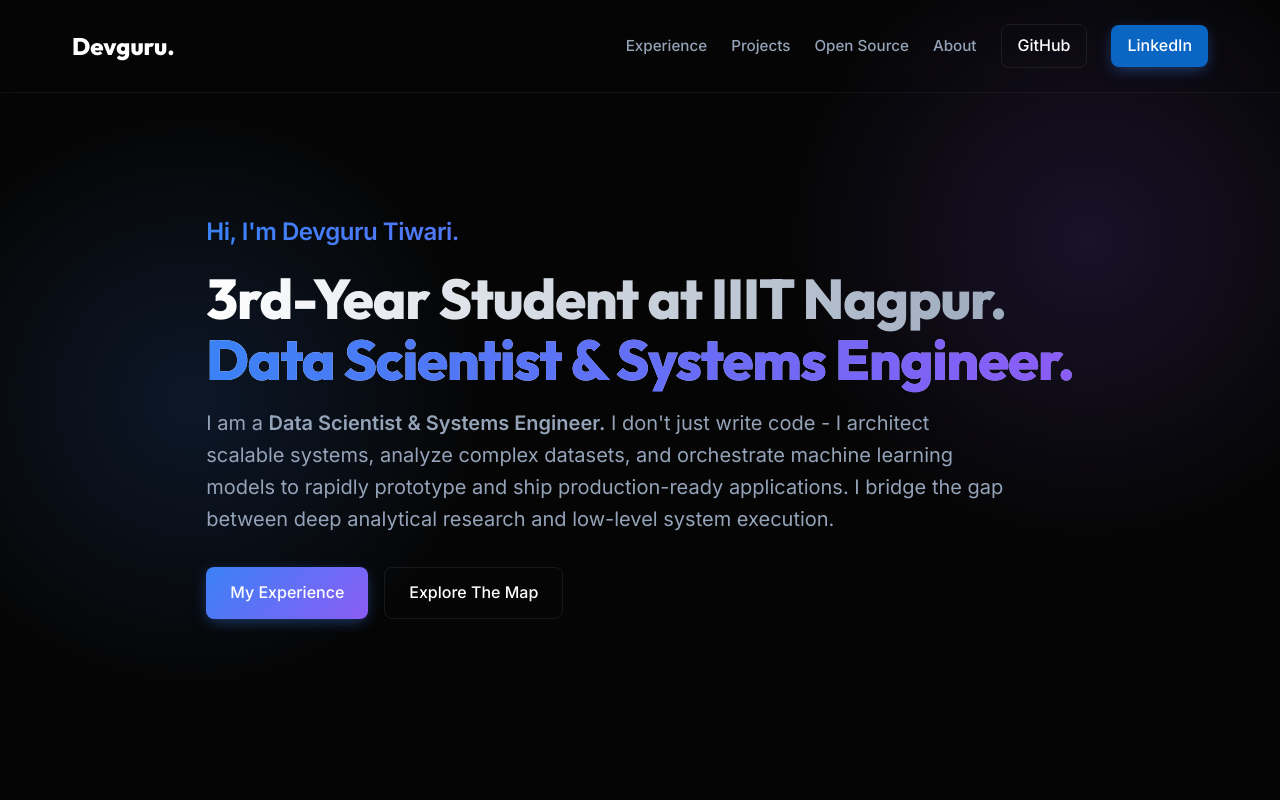
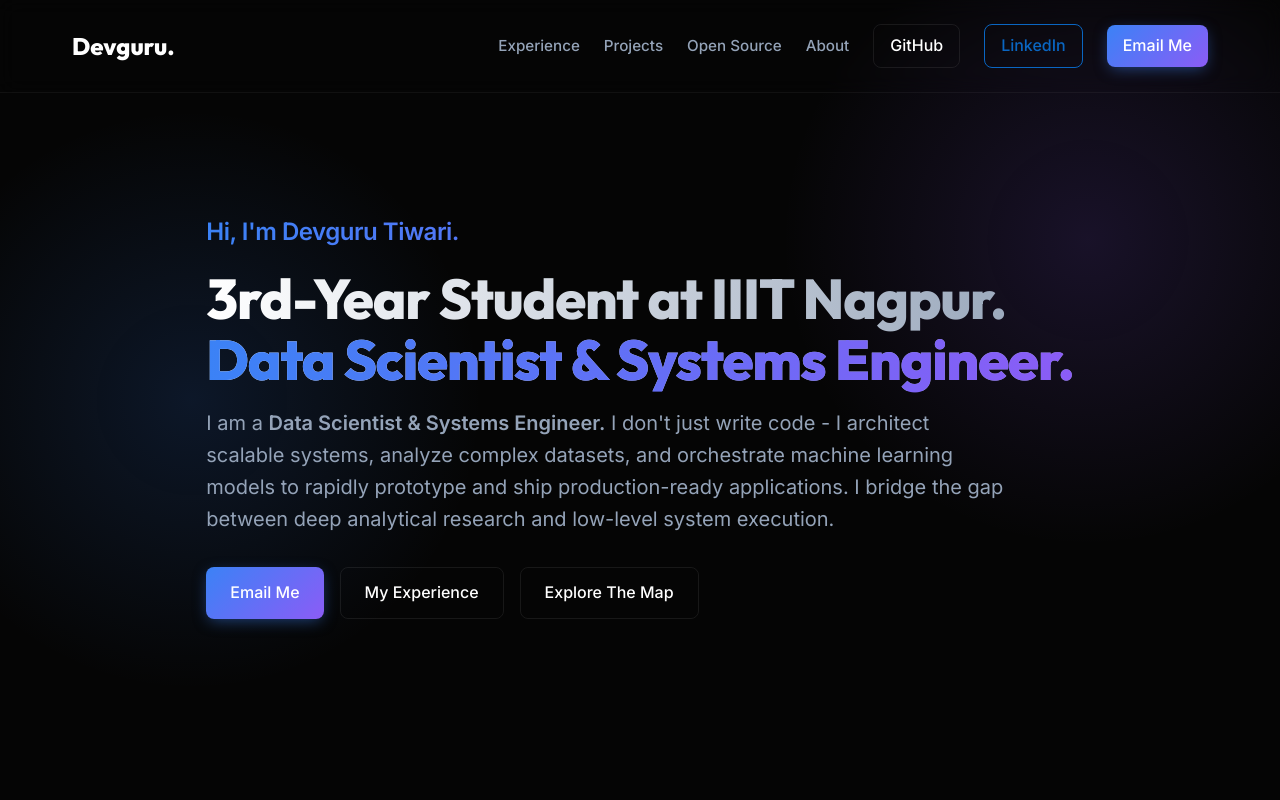
Before and after one commit to Devguru-codes/my_portfolio_website, a React (Vite) app: page / in a window 1280 px wide. Shown: the top 800 px of the page. Built offline with nearby package versions, Linux system fonts and the light colour scheme.

Commit message:
feat: added email contact links

```diff
--- a/src/App.jsx
+++ b/src/App.jsx
@@ -294,7 +294,8 @@ function App() {
             <a href="#opensource" style={{ color: 'var(--text-secondary)', textDecoration: 'none', fontSize: '0.95rem', fontWeight: 500, transition: 'color 0.2s' }} onMouseOver={(e) => e.target.style.color = '#fff'} onMouseOut={(e) => e.target.style.color = 'var(--text-secondary)'}>Open Source</a>
             <a href="#about" style={{ color: 'var(--text-secondary)', textDecoration: 'none', fontSize: '0.95rem', fontWeight: 500, transition: 'color 0.2s' }} onMouseOver={(e) => e.target.style.color = '#fff'} onMouseOut={(e) => e.target.style.color = 'var(--text-secondary)'}>About</a>
             <a href="https://github.com/Devguru-codes" target="_blank" rel="noreferrer" className="btn btn-outline" style={{ padding: '0.5rem 1rem' }}>GitHub</a>
-            <a href="https://www.linkedin.com/in/devguru-tiwari/" target="_blank" rel="noreferrer" className="btn btn-primary" style={{ padding: '0.5rem 1rem', background: '#0a66c2', borderColor: '#0a66c2', color: '#fff' }}>LinkedIn</a>
+            <a href="https://www.linkedin.com/in/devguru-tiwari/" target="_blank" rel="noreferrer" className="btn btn-outline" style={{ padding: '0.5rem 1rem', borderColor: '#0a66c2', color: '#0a66c2' }}>LinkedIn</a>
+            <a href="mailto:devguruatwork@gmail.com" className="btn btn-primary" style={{ padding: '0.5rem 1rem' }}>Email Me</a>
           </div>
         </div>
       </nav>
@@ -314,8 +315,9 @@ function App() {
                 I am a <strong>Data Scientist & Systems Engineer.</strong> I don't just write code - I architect scalable systems, analyze complex datasets, and orchestrate machine learning models to rapidly prototype and ship production-ready applications. I bridge the gap between deep analytical research and low-level system execution.
               </p>
 
-              <div style={{ display: 'flex', gap: '1rem' }}>
-                <a href="#experience" className="btn btn-primary">My Experience</a>
+              <div style={{ display: 'flex', gap: '1rem', flexWrap: 'wrap' }}>
+                <a href="mailto:devguruatwork@gmail.com" className="btn btn-primary">Email Me</a>
+                <a href="#experience" className="btn btn-outline">My Experience</a>
                 <a href="#map" className="btn btn-outline">Explore The Map</a>
               </div>
             </div>
@@ -544,6 +546,7 @@ function App() {
       <footer style={{ borderTop: '1px solid var(--surface-border)', padding: '3rem 0', textAlign: 'center', color: 'var(--text-secondary)' }}>
         <p style={{ marginBottom: '1rem' }}>© 2026 Devguru. Architecting the future with AI.</p>
         <div style={{ display: 'flex', justifyContent: 'center', gap: '1.5rem' }}>
+          <a href="mailto:devguruatwork@gmail.com" style={{ color: 'var(--text-secondary)', textDecoration: 'none', transition: 'color 0.2s' }} onMouseOver={(e) => e.target.style.color = 'var(--accent-color)'} onMouseOut={(e) => e.target.style.color = 'var(--text-secondary)'}>Email</a>
           <a href="https://github.com/Devguru-codes" target="_blank" rel="noreferrer" style={{ color: 'var(--text-secondary)', textDecoration: 'none', transition: 'color 0.2s' }} onMouseOver={(e) => e.target.style.color = '#fff'} onMouseOut={(e) => e.target.style.color = 'var(--text-secondary)'}>GitHub</a>
           <a href="https://www.linkedin.com/in/devguru-tiwari/" target="_blank" rel="noreferrer" style={{ color: 'var(--text-secondary)', textDecoration: 'none', transition: 'color 0.2s' }} onMouseOver={(e) => e.target.style.color = '#0a66c2'} onMouseOut={(e) => e.target.style.color = 'var(--text-secondary)'}>LinkedIn</a>
         </div>
```
